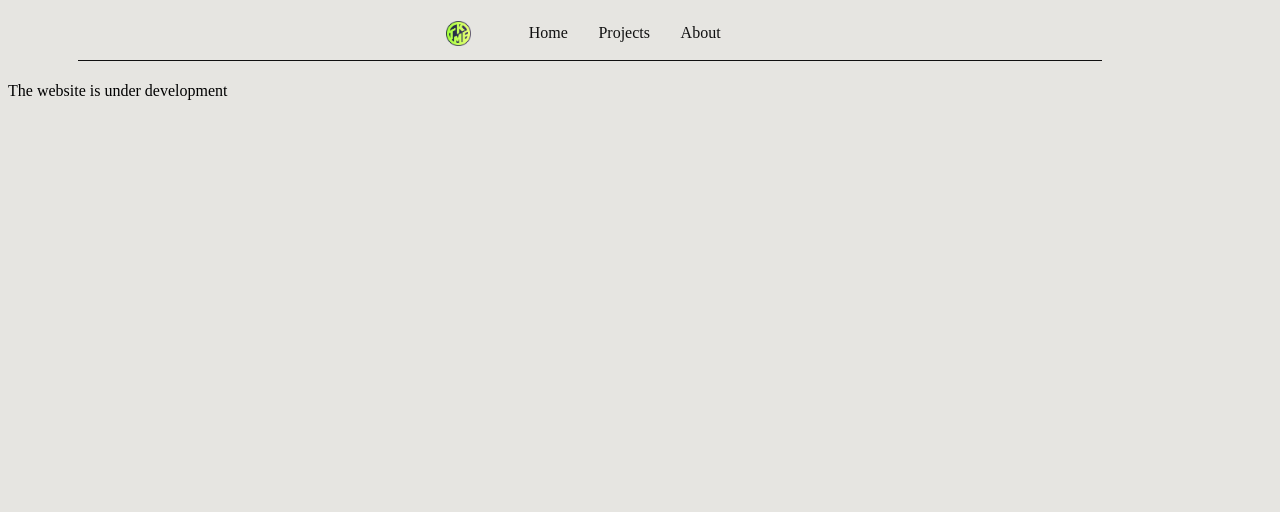
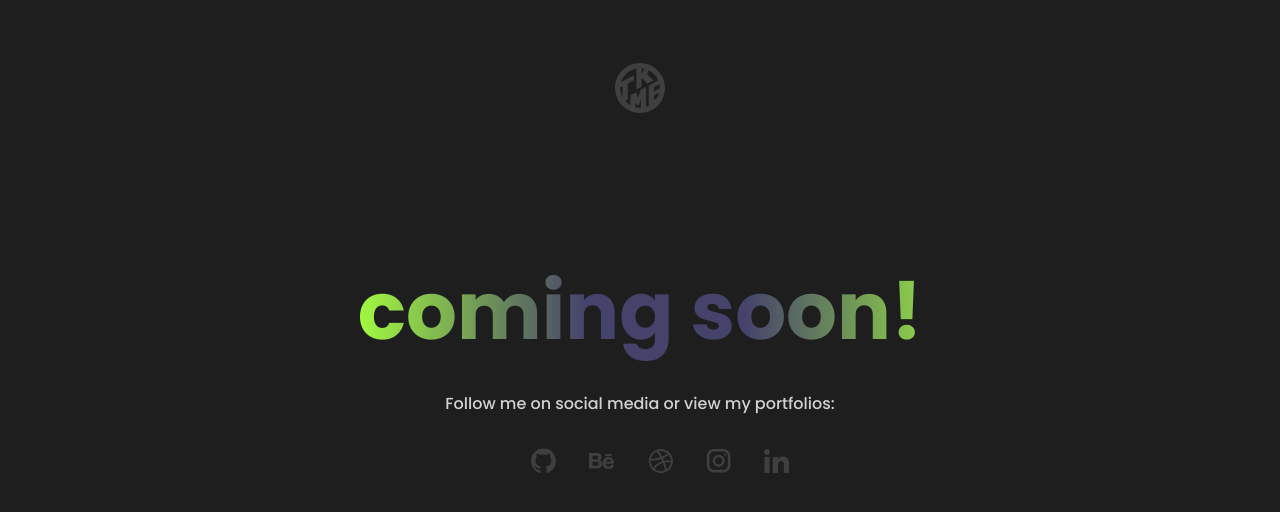
Before and after one commit to TMKE/TMKE.github.io, a plain HTML site: page docs/index.html in a window 1280 px wide. Drawn offline with Linux system fonts and the light colour scheme.

Commit message:
Changed everything

```diff
--- a/docs/index.html
+++ b/docs/index.html
@@ -7,28 +7,93 @@
 	<link rel="stylesheet" type="text/css" href="style/main.css">
     <link rel="icon" type="image/x-icon" href="images/favicon.png">
 
+    <link rel="preconnect" href="https://fonts.googleapis.com">
+    <link rel="preconnect" href="https://fonts.gstatic.com" crossorigin>
+    <link href="https://fonts.googleapis.com/css2?family=Poppins:wght@500;700&display=swap" rel="stylesheet">
 </head>
 <body>
-	<header>
-		<img src="images/favicon.png" width="25pt">
 
+    <div>
+        <img id="logo" src="images/tmke-black.svg">
+    </div>
+
+    <div class="parent">
+        <p class="blink">
+        coming soon!
+        </p>
+        <p>Follow me on social media or view my portfolios:</p>
         <ul>
             <li>
-				<a href="https://google.com">Home</a>
+                <a class="dot" href="https://www.github.com/tmke">
+                    <img src="images/github.svg" alt="GitHub icon">
+                </a>
             </li>
             <li>
-				<a href="https://google.com">Projects</a>
+                <a class="dot" href="https://www.behance.net/tmke">
+                    <img src="images/behance.svg" alt="Behance icon">
+                </a>
+
             </li>
             <li>
-				<a href="https://google.com">About</a>
+                <a class="dot" href="https://www.dribbble.com/tmke">
+                    <img src="images/dribbble.svg" alt="Dribbble icon">
+                </a>
+
+            </li>
+            <li>
+
+                <a class="dot" href="https://www.instagram.com/tmke.design">
+                    <img src="images/instagram.svg" alt="Instagram icon">
+                </a>
+            </li>
+            <li>
+
+                <a class="dot" href="https://www.linkedin.com/in/tmke">
+                    <img src="images/linkedin.svg" alt="LinkedIn icon">
+                </a>
             </li>
         </ul>
-		<hr>
-	</header>
+    </div>
+	<!-- <header> -->
+	<!-- 	<img src="images/favicon.png" width="25pt"> -->
 
-    <div>
-        The website is under development
-    </div>
+	<!-- 	<ul> -->
+	<!-- 		<li> -->
+	<!-- 			<a href="https://google.com">Home</a> -->
+	<!-- 		</li> -->
+	<!-- 		<li> -->
+	<!-- 			<a href="https://google.com">Projects</a> -->
+	<!-- 		</li> -->
+	<!-- 		<li> -->
+	<!-- 			<a href="https://google.com">About</a> -->
+	<!-- 		</li> -->
+	<!-- 	</ul> -->
+	<!-- 	<hr> -->
+	<!-- </header> -->
+    <!-- <!-1- Put this code anywhere in the body of your page where you want the badge to show up. -1-> -->
+
+<!-- <div itemscope itemtype='http://schema.org/Person' class='fiverr-seller-widget' style='display: inline-block;'> -->
+     <!-- <a itemprop='url' href=https://www.fiverr.com/tmke99 rel="nofollow" target="_blank" style='display: inline-block;'> -->
+        <!-- <div class='fiverr-seller-content' id='fiverr-seller-widget-content-2fe5ed33-1050-4501-853f-3f433202324e' itemprop='contentURL' style='display: none;'></div> -->
+        <!-- <div id='fiverr-widget-seller-data' style='display: none;'> -->
+            <!-- <div itemprop='name' >tmke99</div> -->
+            <!-- <div itemscope itemtype='http://schema.org/Organization'><a itemprop='name'>Fiverr</span></div> -->
+            <!-- <div itemprop='jobtitle'>Seller</div> -->
+            <!-- <div itemprop='description'>I am a computer scientist and graphic designer who specializes in helping brands improve their visual communication. -->
+
+<!-- My goal is to provide high-quality solutions that will give my clients unforgettable experiences. -->
+
+<!-- Please feel free to reach out to me at any time. I am excited to collaborate with you.</div> -->
+        <!-- </div> -->
+    <!-- </a> -->
+<!-- </div> -->
+
+<!-- <script id='fiverr-seller-widget-script-2fe5ed33-1050-4501-853f-3f433202324e' src='https://widgets.fiverr.com/api/v1/seller/tmke99?widget_id=2fe5ed33-1050-4501-853f-3f433202324e' data-config='{"category_name":"\n                                    Graphics \u0026 Design\n\n                            "}' async='true' defer='true'></script> -->
+
+
+    <!-- <div> -->
+        <!-- The website is under development -->
+    <!-- </div> -->
 
 </body>
 
--- a/docs/style/main.css
+++ b/docs/style/main.css
@@ -1,51 +1,124 @@
 body {
-	background-color: #e6e5e1;
+	background-color: #1E1E1E;
 }
 
-div {
-    margin: 0 auto;
+p {
+    font-family: Poppins, sans-serif;
+    font-weight: light;
+    /* color: #3F3F3F; */
+    margin: 20px 0px;
+    color: #D2D2D2;
 }
 
-hr {
-	background-color: #101010;
-	margin-top: 10pt;
-	width: 90%;
-	box-align: center;
-	height: 1pt;
-	border-width: 0ch;
+.dot {
+    height: 50px;
+    width: 50px;
+    border-radius: 50%;
+    display: inline-block;
+    text-align: center;
 }
 
-ul > p {
-	display: inline;
-	color: white;
+.dot:hover {
+    background-image: linear-gradient(to right, #A5FF3F, #E9FF77);
 }
+
+.dot > img {
+    width: 50%;
+    transform: translate(0, 50%);
+}
+
+/* @keyframes blink { */
+/*         50% { */
+/*           opacity: 0; */
+/*         } */
+/*       } */
+
+.parent {
+    font-family: sans-serif;
+    margin: auto;
+    text-align: center;
+    transform: translate(0, 50%);
+
+    /* position: relative; */
+}
+
+@media screen and (min-width: 601px) {
+    .blink {
+        font-size: 80px;
+    }
+    .dot {
+        height: 50px;
+        width: 50px;
+    }
+    p {
+        font-size: 16px;
+    }
+}
+@media screen and (max-width: 600px) {
+    .blink {
+        font-size: 50px;
+    }
+    .dot {
+        height: 40px;
+        width: 40px;
+    }
+    p {
+        font-size: 12px;
+    }
+}
+
+.blink {
+    font-family: 'Poppins', sans-serif;
+    font-weight: bold;
+    margin-bottom: 20px;
+    background: linear-gradient(to left, #45426C 25%, #A5FF3F, #45426C);
+    color: #000;
+    -webkit-background-clip: text;
+    -webkit-text-fill-color: transparent;
+    background-clip: text;
+    background-size: 50%;
+    background-position: -100%;
+    /* background-image: linear-gradient(to right, #45426C, #A5FF3F); */
+    animation: move-bg 6s linear infinite;
+
+
+}
+@keyframes move-bg {
+    0% {
+        background-position: 0% center;
+    }
+    100% {
+        background-position: -100% center;
+    }
+    /* animation: blink 3s linear infinite; */
+}
+
+.child {
+    border: dotted;
+    margin: auto;
+    /* position: absolute; */
+    /* top: 50%; */
+    /* transform: translate(0, 50%); */
+}
+#logo {
+    display: block;
+    margin-top: max(5%, 40px);
+    margin-left: auto;
+    margin-right: auto;
+    /* transform: translate(0, 50%); */
+    width: clamp(50px, 2.5%, 400px);
+}
+
+/* .child { */
+/*     display: table-cell; */
+/*     vertical-align: middle; */
+/* } */
+
+
 
 li {
 	display: inline;
-	margin: 10pt;
-}
-
-li > a {
-	font-size: 12pt;
-	color: #101010;
-	text-decoration: none;
-}
-
-li > a:hover {
-	color: #f44e7c;
-	text-decoration: underline;
-}
-
-header {
-	display: block;
-	width: 90%;
-	/* vertical-align: middle; */
-	text-align: center;
-	padding: 10pt;
-}
-
-header > img {
-	vertical-align: middle;
+	margin: 2px;
 }
 
 ul {
```
Also changed, not shown: docs/images/behance.svg (added), docs/images/dribbble.svg (added), docs/images/github.svg (added), docs/images/instagram.svg (added), docs/images/linkedin.svg (added), docs/images/monochrome.png (added), docs/images/tmke-black.svg (added). Lines whose indentation alone changed are shown as unchanged.
